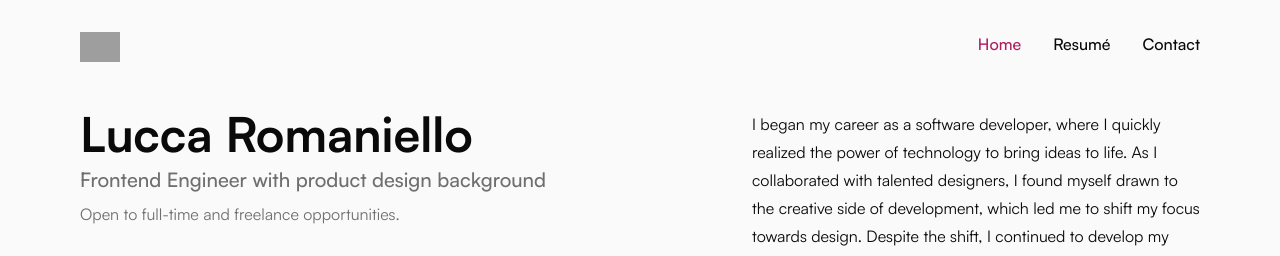
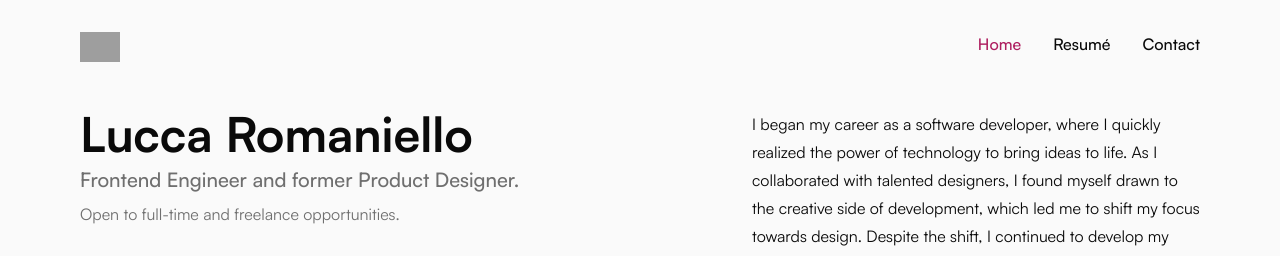
Before and after one commit to luccaromaniello/portfolio, a Next.js app: page / in a window 1280 px wide. Shown: the top 256 px of the page. Built offline with nearby package versions, Linux system fonts and the light colour scheme; grey boxes are pictures that could not be loaded.

Commit message:
Changes subtitle headline

```diff
--- a/src/components/Header/index.tsx
+++ b/src/components/Header/index.tsx
@@ -3,7 +3,7 @@ const Header = () => {
     <div className="flex flex-col gap-2">
       <div className="flex flex-col gap-2">
         <h1 className="text-5xl font-bold">Lucca Romaniello</h1>
-        <h2 className="text-xl font-medium text-content-secondary">Frontend Engineer with product design background</h2>
+        <h2 className="text-xl font-medium text-content-secondary">Frontend Engineer and former Product Designer.</h2>
       </div>
       <div className="flex flex-col">
         <h3 className="text-content-secondary">Open to full-time and freelance opportunities.</h3>
```
